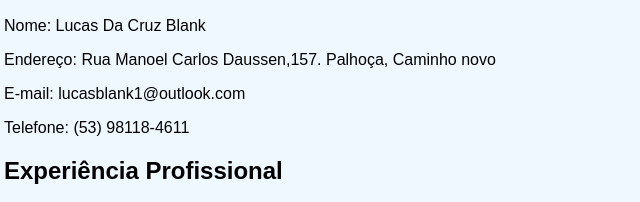
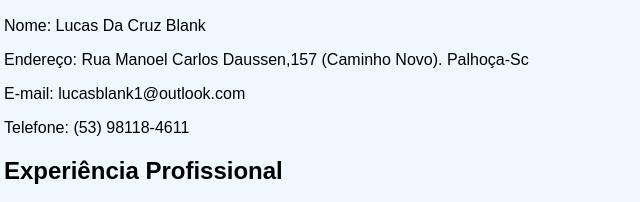
Before and after one commit to Lucasblank1/atividade, a plain HTML site: page index.html in a window 1280 px wide. Shown: the part 341-543 px from the top of the page, 16-656 px from the left. Drawn offline with Linux system fonts and the light colour scheme.

Commit message:
Update index.html

```diff
--- a/index.html
+++ b/index.html
@@ -40,7 +40,7 @@
         <img id="profile-image" src="perfil.jpg" alt="Foto de Perfil">
         <h2>Dados Pessoais</h2>
         <p>Nome: Lucas Da Cruz Blank</p>
-        <p>Endereço: Rua Manoel Carlos Daussen,157. Palhoça, Caminho novo</p>
+        <p>Endereço: Rua Manoel Carlos Daussen,157 (Caminho Novo). Palhoça-Sc </p>
         <p>E-mail: lucasblank1@outlook.com</p>
         <p>Telefone: (53) 98118-4611</p>
 
```
